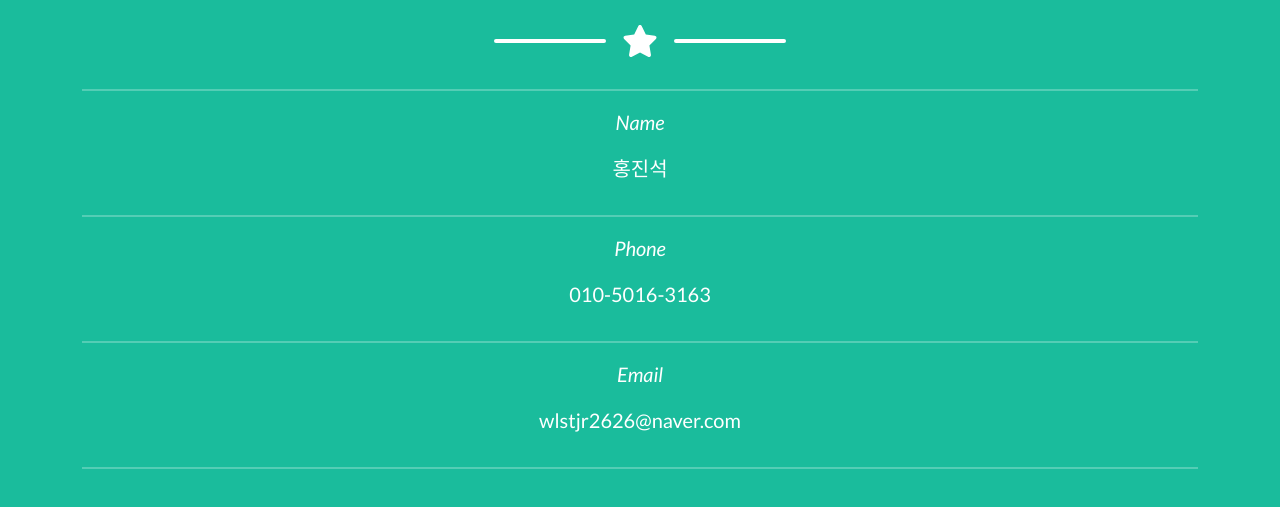
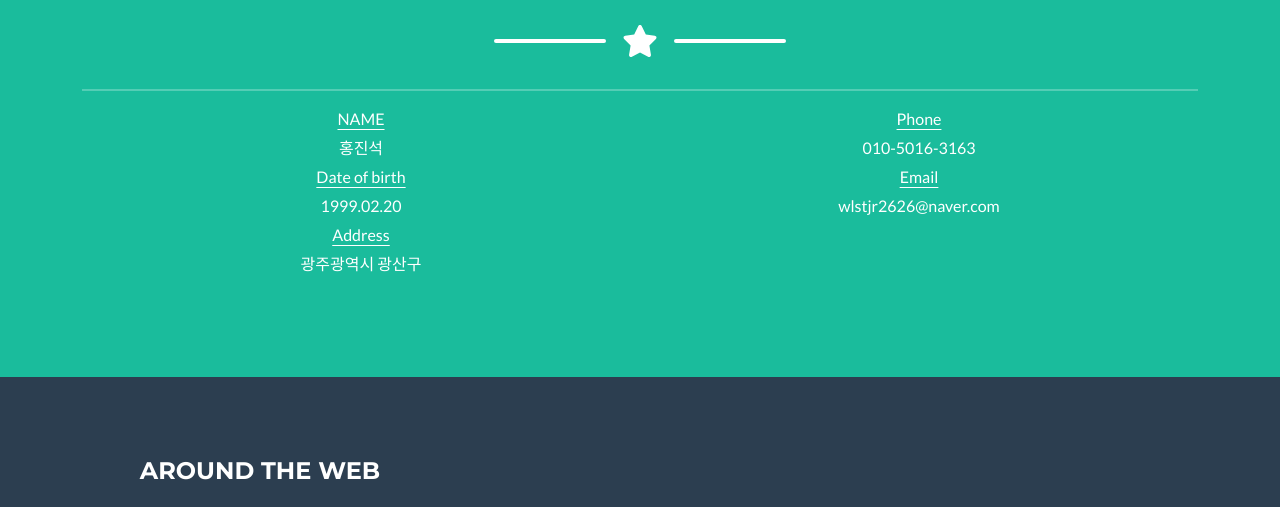
Before and after one commit to Hong-02/Hong.github.io, a plain HTML site: page index.html in a window 1280 px wide. Shown: the part 1339-1846 px from the top of the page. Drawn offline with nearby package versions, Linux system fonts and the light colour scheme.

Commit message:
Update index.html

```diff
--- a/index.html
+++ b/index.html
@@ -146,28 +146,39 @@
                 </div>
                 <!-- About Section Content-->
 
-                <hr>
-                    <div class="row">
-                        <div class="ms-auto" style="text-align: center;">
-                            <p class="lead" style="font-style: oblique;" >Name</p>
-                            <p class="lead">홍진석</p>
-                        </div>
+
+                 <hr>
+            <div style="display: grid; grid-template-columns: 1fr 1fr; grid-template-rows: auto;">
+                <div>
+                    <div>
+                        <p style="margin: auto; text-align: center;
+                    text-decoration: underline; text-underline-position:under;">NAME</p>
+                        <p style="margin: 5px; text-align: center;">홍진석</p>
                     </div>
-                    <hr>
-                    <div class="row" >
-                        <div class="me-auto" style="text-align: center;">
-                            <p class="lead" style="font-style: oblique;">Phone</p>
-                            <p class="lead">010-5016-3163</p>
-                        </div>
+                    <div>
+                        <p style="margin: auto; text-align: center;
+                    text-decoration: underline; text-underline-position:under;">Date of birth</p>
+                        <p style="margin: 5px; text-align: center;">1999.02.20</p>
                     </div>
-                    <hr>
-                    <div class="row">
-                        <div class= "me-auto" style="text-align: center;">
-                            <p class="lead" style="font-style: oblique;">Email</p>
-                            <p class="lead">wlstjr2626@naver.com</p>
-                        </div>
+                    <div>
+                        <p style="margin: auto; text-align: center;
+                    text-decoration: underline; text-underline-position:under;">Address</p>
+                        <p style="margin: 5px; text-align: center;">광주광역시 광산구</p>
                     </div>
-                <hr>
+                </div>
+                <div>
+                    <div>
+                        <p style="margin: auto; text-align: center;
+                    text-decoration: underline; text-underline-position:under;">Phone</p>
+                        <p style="margin: 5px; text-align: center;">010-5016-3163</p>
+                    </div>
+                    <div>
+                        <p style="margin: auto; text-align: center;
+                    text-decoration: underline; text-underline-position:under;">Email</p>
+                        <p style="margin: 5px; text-align: center;">wlstjr2626@naver.com</p>
+                    </div>
+                </div>
+            </div>
 
             </div>
         </section>
```
